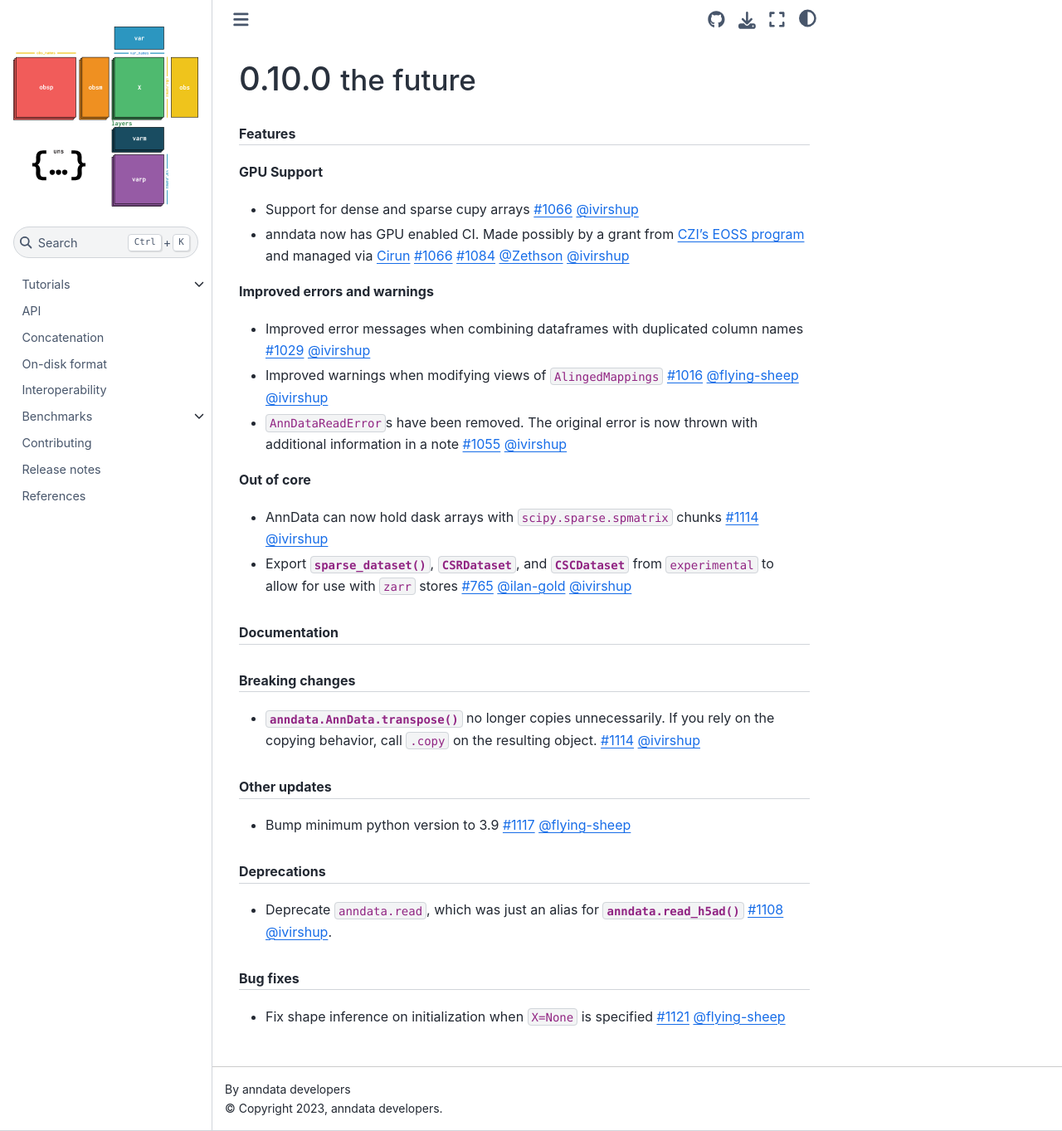
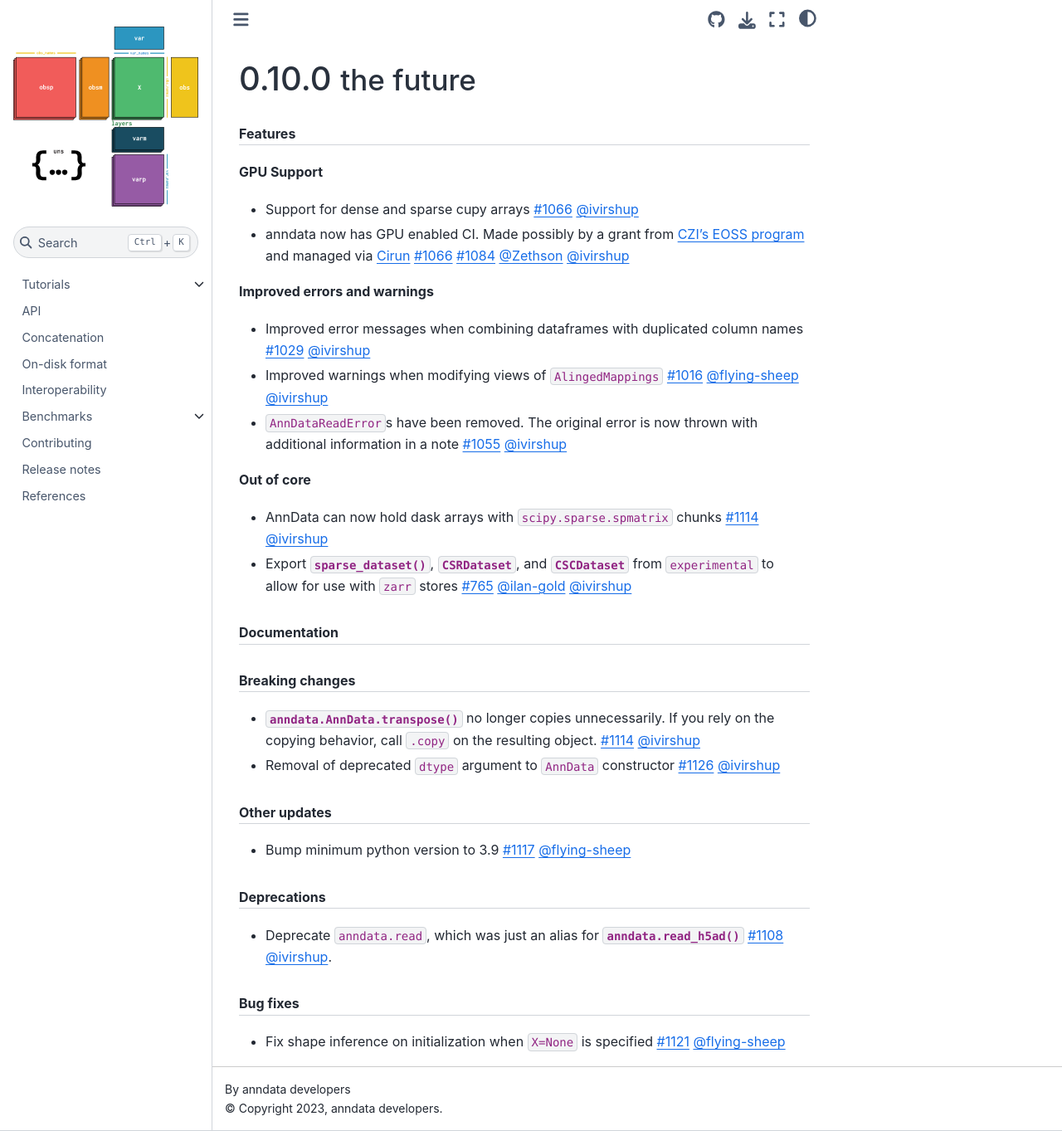
Before and after one commit to scverse/anndata, a Sphinx documentation site: the page built from docs/release-notes/0.10.0.md, in a window 1280 px wide and 1363 px high. Shown: the whole window at 83% size. Built offline with Sphinx 7.4.7 and the Sphinx Book theme 1.1.4, drawn with Linux system fonts in a browser that asks for light colours.

Commit message:
Release note

````diff
--- a/docs/release-notes/0.10.0.md
+++ b/docs/release-notes/0.10.0.md
@@ -27,6 +27,7 @@
 ```
 
 * {meth}`anndata.AnnData.transpose` no longer copies unnecessarily. If you rely on the copying behavior, call `.copy` on the resulting object. {pr}`1114` {user}`ivirshup`
+* Removal of deprecated `dtype` argument to `AnnData` constructor {pr}`1126` {user}`ivirshup`
 
 ```{rubric} Other updates
 ```
````
